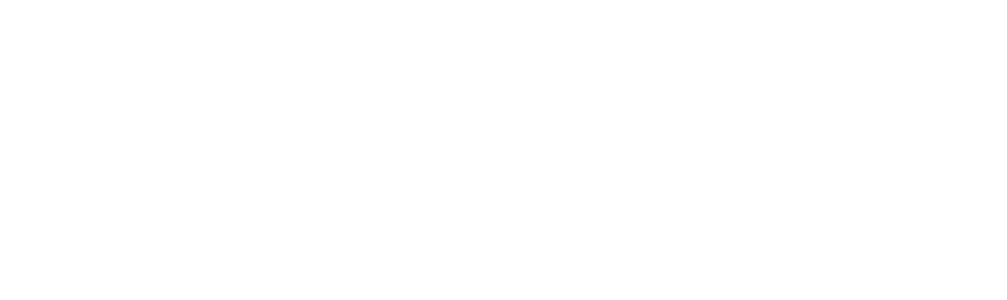
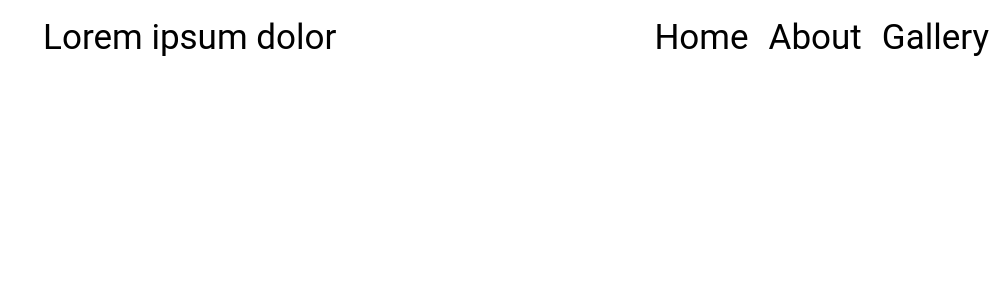
Before and after one commit to frolovAlex2093/3, a React (Create React App) app: page /picture in a window 1280 px wide. Shown: the top 300 px of the page, without its empty margins (273-1280 px from the left). Built offline with nearby package versions, Linux system fonts and the light colour scheme.

Commit message:
Add files via upload

```diff
--- a/src/components/GalleryItems/GalleryItem/GalleryItem.tsx
+++ b/src/components/GalleryItems/GalleryItem/GalleryItem.tsx
@@ -1,7 +1,7 @@
 import { Grid } from '@mui/material';
-import Grid2 from '@mui/material/Unstable_Grid2/Grid2';
 import { Box } from '@mui/system';
 import React from 'react';
+import { Link } from 'react-router-dom';
 import { IPictures } from '../../../pages';
 
 interface iGalleryItem {
@@ -11,7 +11,9 @@
 export const GalleryItem: React.FC<iGalleryItem> = ({ picture }) => {
   return (
     <Box flexShrink={picture.xs} margin='10px'>
-      <img style={{ objectFit: 'contain' }} src={picture.src} alt={picture.name} />
+      <Link to={'/picture'}>
+        <img style={{ width: '100%', objectFit: 'contain' }} src={picture.src} alt={picture.name} />
+      </Link>
     </Box>
   );
 };
--- a/src/pages/Picture.tsx
+++ b/src/pages/Picture.tsx
@@ -1,9 +1,21 @@
-import { Box } from '@mui/material'
-import React from 'react'
+import { Box } from '@mui/material';
+import React from 'react';
+import { Header } from '../components';
+import { ILinks } from './About';
+
+const links: ILinks[] = [
+  {
+    name: 'Home',
+    link: '/'
+  },
+  { name: 'About', link: '/about', active: true },
+  { name: 'Gallery', link: '/gallery' }
+];
 
 export const Picture = () => {
   return (
     <Box>
+      <Header links={links}></Header>
     </Box>
-  )
-}
+  );
+};
```
